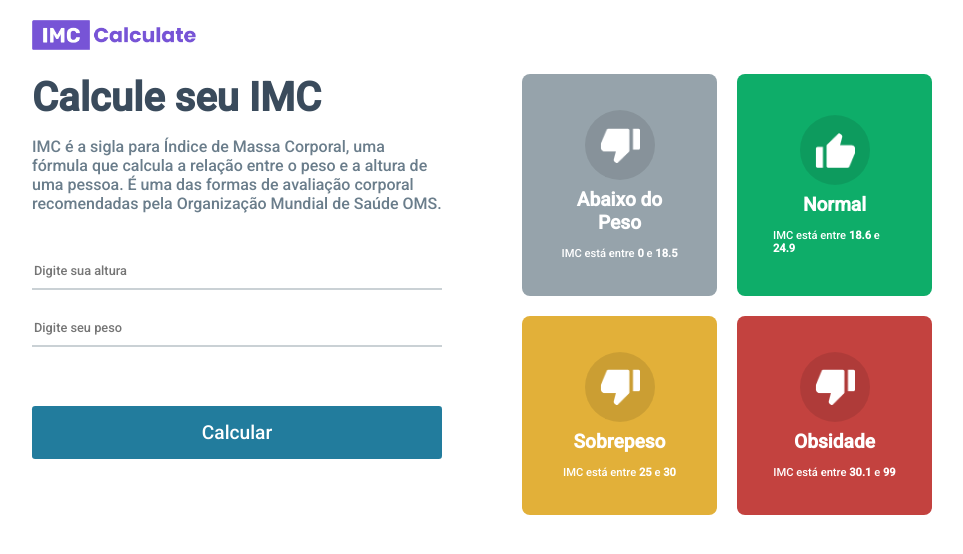
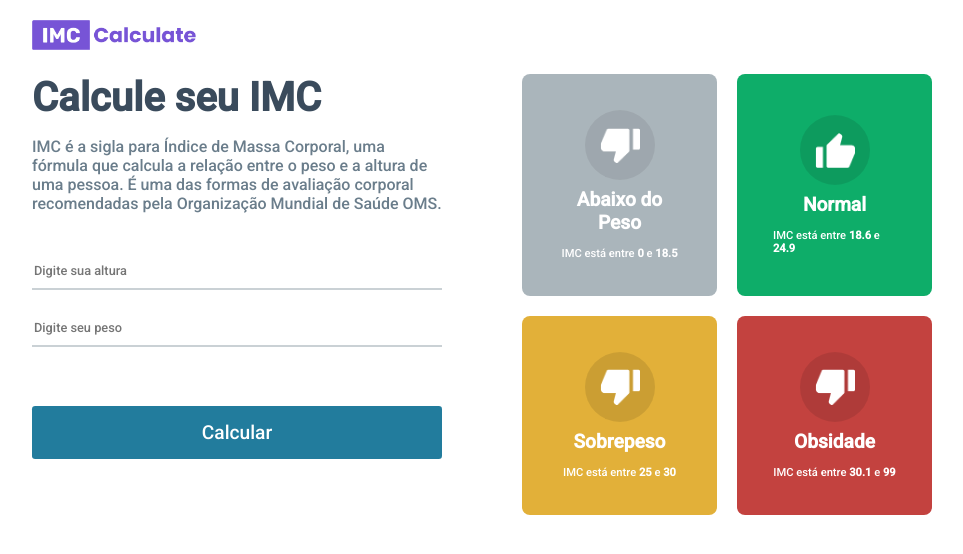
Before and after one commit to antoniocarlosrs/IMC_Calculate_React, a React (Vite) app: page / in a window 1280 px wide. In both pictures the pointer is over the element 777 px from the left and 185 px from the top of the page. Shown: the top 554 px of the page, without its empty margins (158-1121 px from the left). Built offline with nearby package versions, Linux system fonts and the light colour scheme.

Commit message:
opcidade dos cards

```diff
--- a/src/components/GridItem/GridItem.module.css
+++ b/src/components/GridItem/GridItem.module.css
@@ -8,6 +8,11 @@
     flex-direction: column;
     padding: 2.25rem;
     cursor: pointer;
+    transition: all ease .5s;
+}
+
+.main:hover{
+    opacity: .8;
 }
 
 .gridIcon {
```
